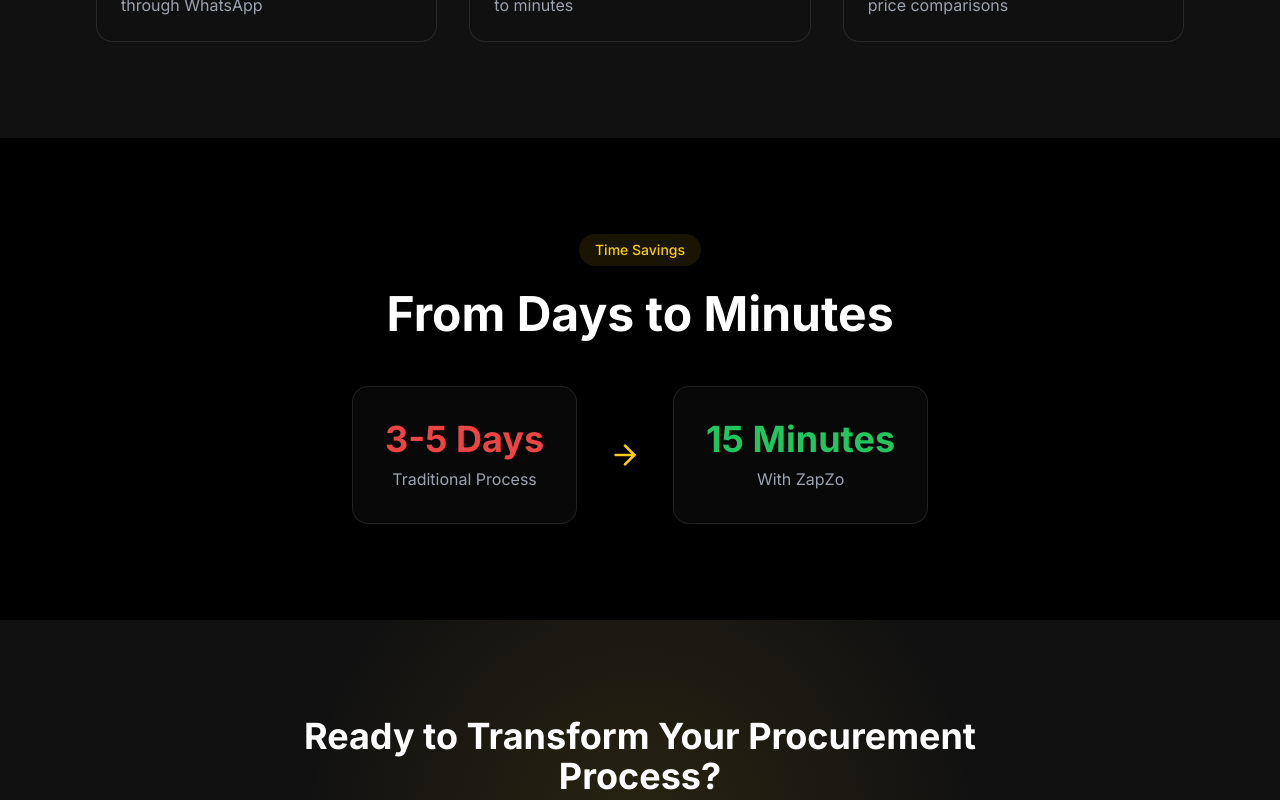
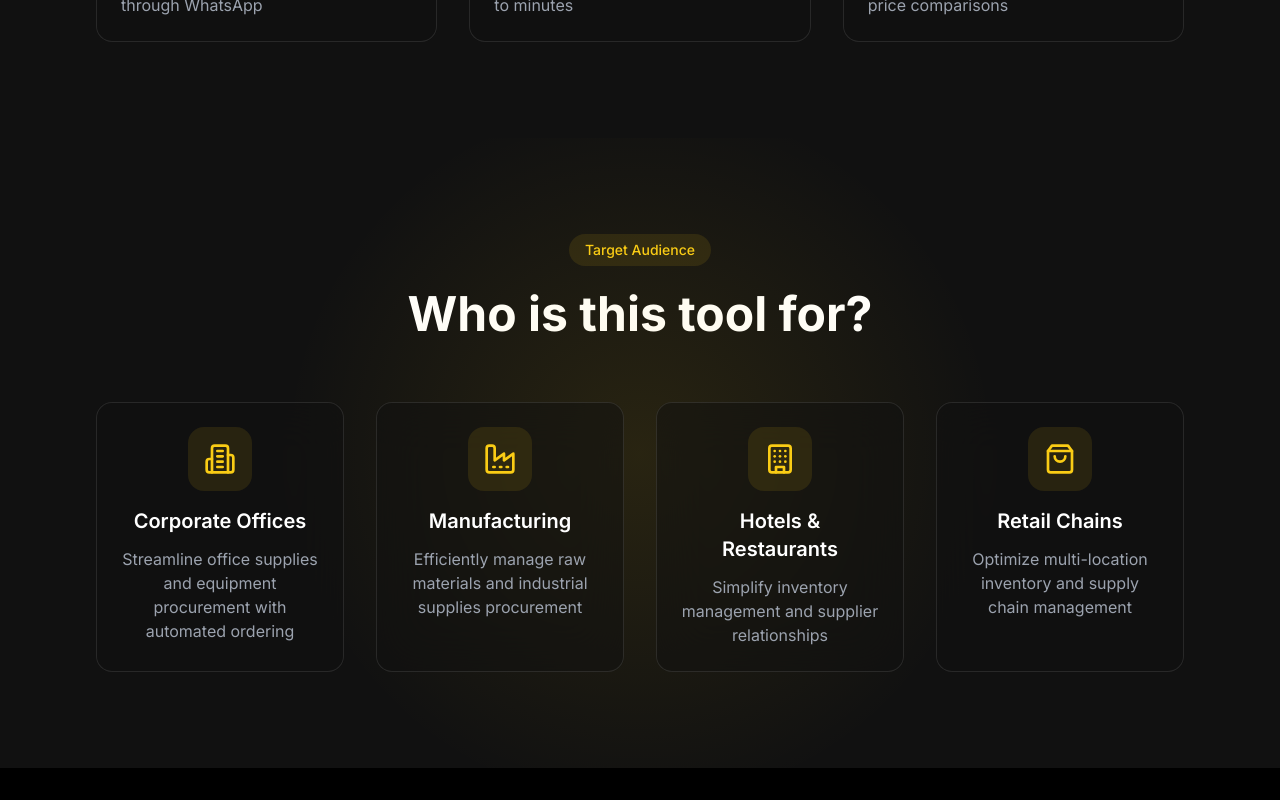
Before and after one commit to shreeforcode/zapzo-purchase-ninja, a React (Vite) app: page / in a window 1280 px wide. Shown: the part 1220-2020 px from the top of the page. Built offline with nearby package versions, Linux system fonts and the light colour scheme.

Commit message:
Implement growth masterclass features
[skip gpt_engineer]

```diff
--- a/src/pages/Index.tsx
+++ b/src/pages/Index.tsx
@@ -1,7 +1,6 @@
 import { motion } from "framer-motion";
 import { Button } from "@/components/ui/button";
-import { Card } from "@/components/ui/card";
-import { MessageSquare, Clock, DollarSign, Zap, CheckCircle2 } from "lucide-react";
+import { MessageSquare, Clock, DollarSign, Zap, CheckCircle2, Building2, Factory, Building, ShoppingBag } from "lucide-react";
 import ChatPreview from "@/components/ChatPreview";
 import FeatureCard from "@/components/FeatureCard";
 import TimeComparison from "@/components/TimeComparison";
@@ -125,6 +124,85 @@ const Index = () => {
         </div>
       </section>
 
+      {/* Who is this tool for? Section */}
+      <section className="py-24 px-4 bg-secondary relative overflow-hidden">
+        <div className="absolute inset-0 bg-[radial-gradient(circle_at_center,rgba(250,204,21,0.1),transparent_50%)]" />
+        <div className="container max-w-6xl mx-auto">
+          <div className="text-center mb-16">
+            <motion.span
+              initial={{ opacity: 0 }}
+              whileInView={{ opacity: 1 }}
+              transition={{ duration: 0.5 }}
+              className="inline-block px-4 py-1.5 mb-6 text-sm font-medium bg-accent/10 text-accent rounded-full"
+            >
+              Target Audience
+            </motion.span>
+            <motion.h2
+              initial={{ opacity: 0, y: 20 }}
+              whileInView={{ opacity: 1, y: 0 }}
+              transition={{ duration: 0.5, delay: 0.2 }}
+              className="text-4xl md:text-5xl font-bold mb-12"
+            >
+              Who is this tool for?
+            </motion.h2>
+          </div>
+
+          <div className="grid md:grid-cols-2 lg:grid-cols-4 gap-8">
+            <motion.div
+              initial={{ opacity: 0, y: 20 }}
+              whileInView={{ opacity: 1, y: 0 }}
+              transition={{ duration: 0.5, delay: 0.2 }}
+              className="glass-card p-6 text-center hover-card"
+            >
+              <div className="w-16 h-16 mx-auto bg-accent/10 rounded-2xl flex items-center justify-center text-accent mb-4">
+                <Building2 className="w-8 h-8" />
+              </div>
+              <h3 className="text-xl font-semibold mb-3">Corporate Offices</h3>
+              <p className="text-gray-400">Streamline office supplies and equipment procurement with automated ordering</p>
+            </motion.div>
+
+            <motion.div
+              initial={{ opacity: 0, y: 20 }}
+              whileInView={{ opacity: 1, y: 0 }}
+              transition={{ duration: 0.5, delay: 0.3 }}
+              className="glass-card p-6 text-center hover-card"
+            >
+              <div className="w-16 h-16 mx-auto bg-accent/10 rounded-2xl flex items-center justify-center text-accent mb-4">
+                <Factory className="w-8 h-8" />
+              </div>
+              <h3 className="text-xl font-semibold mb-3">Manufacturing</h3>
+              <p className="text-gray-400">Efficiently manage raw materials and industrial supplies procurement</p>
+            </motion.div>
+
+            <motion.div
+              initial={{ opacity: 0, y: 20 }}
+              whileInView={{ opacity: 1, y: 0 }}
+              transition={{ duration: 0.5, delay: 0.4 }}
+              className="glass-card p-6 text-center hover-card"
+            >
+              <div className="w-16 h-16 mx-auto bg-accent/10 rounded-2xl flex items-center justify-center text-accent mb-4">
+                <Building className="w-8 h-8" />
+              </div>
+              <h3 className="text-xl font-semibold mb-3">Hotels & Restaurants</h3>
+              <p className="text-gray-400">Simplify inventory management and supplier relationships</p>
+            </motion.div>
+
+            <motion.div
+              initial={{ opacity: 0, y: 20 }}
+              whileInView={{ opacity: 1, y: 0 }}
+              transition={{ duration: 0.5, delay: 0.5 }}
+              className="glass-card p-6 text-center hover-card"
+            >
+              <div className="w-16 h-16 mx-auto bg-accent/10 rounded-2xl flex items-center justify-center text-accent mb-4">
+                <ShoppingBag className="w-8 h-8" />
+              </div>
+              <h3 className="text-xl font-semibold mb-3">Retail Chains</h3>
+              <p className="text-gray-400">Optimize multi-location inventory and supply chain management</p>
+            </motion.div>
+          </div>
+        </div>
+      </section>
+
       {/* Time Comparison Section */}
       <section className="py-24 px-4">
         <div className="container max-w-6xl mx-auto">
```
